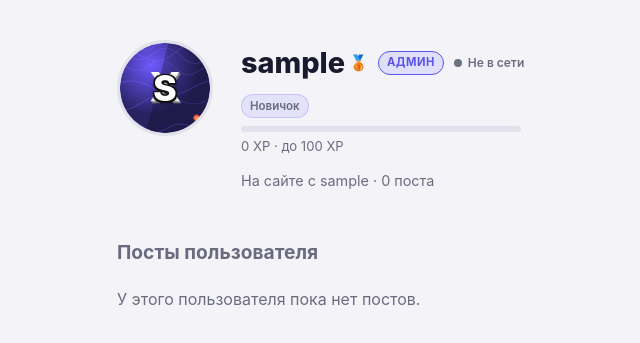
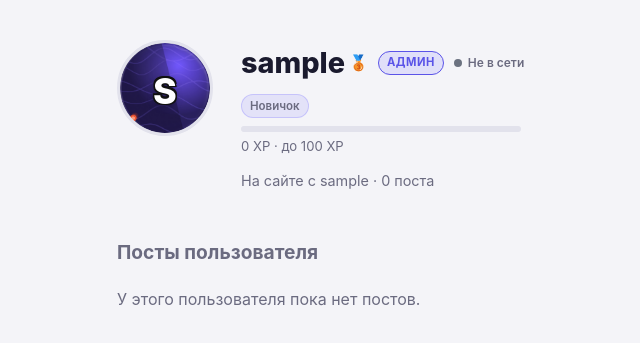
Before and after one commit to Sozeracke/sozeracke.github.io, a Flask app: a page that uses templates/base.html in a window 1280 px wide. Shown: the part 77-420 px from the top of the page, without its empty margins (97-737 px from the left). Run offline with Flask 3, Linux system fonts and the light colour scheme; the visitor is signed in with stand-in values (Sample User, id 1); data comes from the database, SQL or seed files in the repository; data that the repository does not hold is empty; some libraries are stand-ins or nearby versions.

Commit message:
Center avatar letters on logo, use clean background images

```diff
--- a/static/style.css
+++ b/static/style.css
@@ -1000,12 +1000,10 @@ body {
 }
 
 .avatar-letter {
-    background-position: center;
+    position: relative;
+    background-position: center center;
     background-size: cover;
     background-repeat: no-repeat;
-    display: flex;
-    align-items: center;
-    justify-content: center;
 }
 
 .avatar-letter.avatar-bg-default {
@@ -1017,10 +1015,16 @@ body {
 }
 
 .avatar-letter span {
+    position: absolute;
+    inset: 0;
+    display: grid;
+    place-items: center;
     color: #fff;
     font-weight: 800;
     text-transform: uppercase;
     line-height: 1;
+    text-align: center;
+    transform: translateY(3%);
     text-shadow:
         -1.5px -1.5px 0 #111,
         1.5px -1.5px 0 #111,
--- a/templates/base.html
+++ b/templates/base.html
@@ -13,7 +13,7 @@
             }
         })();
     </script>
-    <link rel="stylesheet" href="{{ url_for('static', filename='style.css') }}?v=17">
+    <link rel="stylesheet" href="{{ url_for('static', filename='style.css') }}?v=18">
     <script src="{{ url_for('static', filename='theme.js') }}?v=16" defer></script>
 </head>
 <body>
```
Also changed, not shown: static/server-avatar-bg-alt.png.
